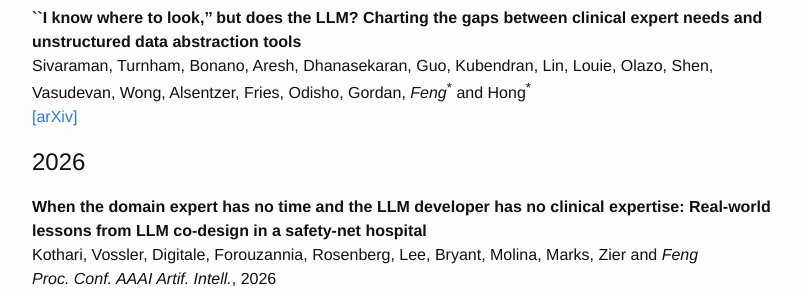
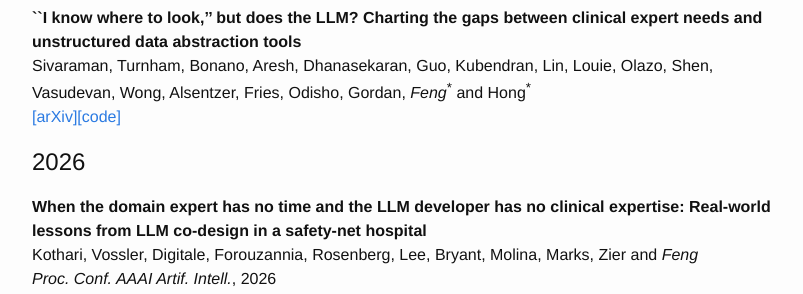
Before and after one commit to jjfeng/jjfeng.github.io, a Jekyll site: the page built from publications.md, in a window 1280 px wide and 900 px high, scrolled down 475 px. Shown: the part 152-446 px from the top of the window, without its empty margins (238-1041 px from the left). Built offline with Jekyll 4.4.1, drawn with Linux system fonts in a browser that asks for light colours.

Commit message:
update code

```diff
--- a/generate_publications.py
+++ b/generate_publications.py
@@ -26,6 +26,7 @@ SOFTWARE_DICT = {
     "llms judging llms: a simplex perspective": "https://github.com/jjfenglab/judging-llms-on-a-simplex",
     "adaptive auditing of ai systems with anytime-valid guarantees": "https://github.com/jjfenglab/safe-adaptive-testing",
     "expert evaluation of clinical ai tools on real point-of-care clinical queries": "https://github.com/jjfenglab/Real-POCQi-statistics",
+    "``i know where to look,'' but does the llm? charting the gaps between clinical expert needs and unstructured data abstraction tools": "https://github.com/weill-cancer-hub-west-impact-ai/libretto",
 }
 TALK_DICT = {
     "towards a post-market monitoring framework for machine learning-based medical devices: a case study": "postmarket_monitoring_talk_short.pdf",
--- a/publications.md
+++ b/publications.md
@@ -27,7 +27,7 @@ Vossler, Ouyang, Guo, Huang, Shojaie, Zier, Xia and *Feng*<br />
 
 **``I know where to look,'' but does the LLM? Charting the gaps between clinical expert needs and unstructured data abstraction tools**<br />
 Sivaraman, Turnham, Bonano, Aresh, Dhanasekaran, Guo, Kubendran, Lin, Louie, Olazo, Shen, Vasudevan, Wong, Alsentzer, Fries, Odisho, Gordan, *Feng*<sup>\*</sup> and Hong<sup>\*</sup><br />
-[\[arXiv\]](https://arxiv.org/abs/2609.19318)
+[\[arXiv\]](https://arxiv.org/abs/2609.19318)[\[code\]](https://github.com/weill-cancer-hub-west-impact-ai/libretto)
 
 ## 2026
 **When the domain expert has no time and the LLM developer has no clinical expertise: Real-world lessons from LLM co-design in a safety-net hospital**<br />
```
Also changed, not shown: 1 other file.
